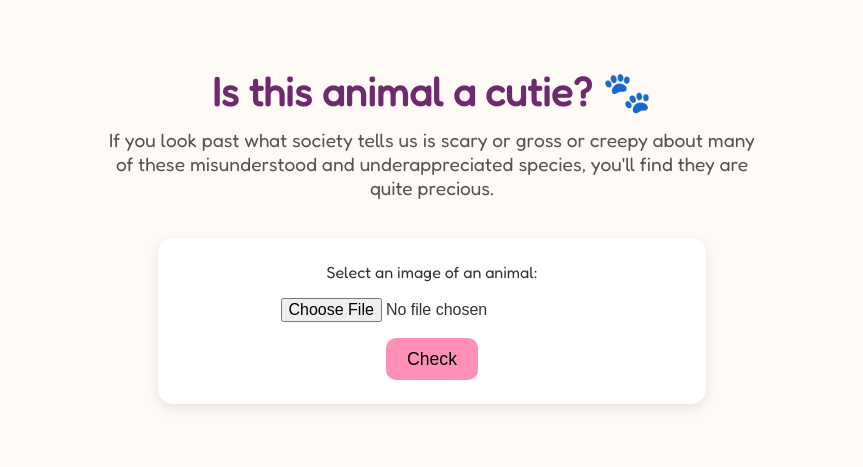
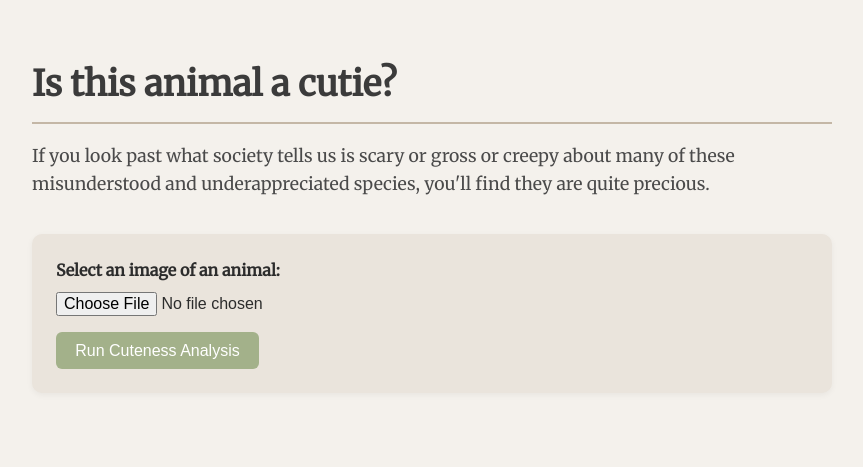
Before and after one commit to LaurenLiebhaber/cute-animal-checker, a Flask app: page / in a window 1280 px wide. Shown: the top 467 px of the page, without its empty margins (208-1071 px from the left). Run offline with Flask 3, Linux system fonts and the light colour scheme.

Commit message:
Apply academic-style UI with earthy pastel colors

```diff
--- a/templates/index.html
+++ b/templates/index.html
@@ -3,82 +3,95 @@
   <head>
     <meta charset="utf-8">
     <title>Is this animal a cutie?</title>
-    <link href="https://fonts.googleapis.com/css2?family=Fredoka&display=swap" rel="stylesheet">
+    <link href="https://fonts.googleapis.com/css2?family=Merriweather&display=swap" rel="stylesheet">
     <style>
       body {
-        font-family: 'Fredoka', sans-serif;
-        text-align: center;
-        background-color: #fffaf6;
+        font-family: 'Merriweather', serif;
+        background-color: #f4f1ec;
+        color: #2c2c2c;
         padding: 2em;
-        color: #333;
+        line-height: 1.6;
+        max-width: 800px;
+        margin: 0 auto;
       }
 
       h1 {
-        font-size: 2.5em;
-        margin-bottom: 0.3em;
-        color: #6d2b6d;
+        font-size: 2.2em;
+        color: #3b3b3b;
+        margin-bottom: 0.4em;
+        border-bottom: 2px solid #c4b7a6;
+        padding-bottom: 0.3em;
       }
 
       p.subheader {
-        font-size: 1.2em;
-        max-width: 650px;
-        margin: 0 auto 2em;
-        color: #555;
+        font-size: 1.1em;
+        color: #4a4a4a;
+        margin-bottom: 2em;
       }
 
       form {
-        margin: 2em auto;
+        background-color: #eae4dc;
         padding: 1.5em;
-        background-color: #ffffff;
-        border-radius: 15px;
-        box-shadow: 0 4px 12px rgba(0,0,0,0.1);
-        max-width: 500px;
+        border-radius: 10px;
+        box-shadow: 0 2px 6px rgba(0, 0, 0, 0.05);
+        margin-bottom: 2em;
+      }
+
+      label {
+        font-weight: bold;
+        display: block;
+        margin-bottom: 0.5em;
       }
 
       input[type="file"] {
-        margin: 1em 0;
         font-size: 1em;
+        margin-bottom: 1em;
       }
 
       button {
-        background-color: #ff90b3;
+        background-color: #a3b18a;
+        color: #fff;
         border: none;
         padding: 0.6em 1.2em;
-        font-size: 1.1em;
-        border-radius: 10px;
+        font-size: 1em;
+        border-radius: 6px;
         cursor: pointer;
         transition: background-color 0.3s ease;
       }
 
       button:hover {
-        background-color: #ff75a0;
+        background-color: #8a9e7c;
       }
 
       .result {
-        margin-top: 2em;
-        font-size: 1.4em;
-        color: #6d2b6d;
+        background-color: #dde5b6;
+        padding: 1em;
+        border-left: 4px solid #a98467;
+        font-size: 1.1em;
+        margin-top: 1em;
       }
 
       .preview {
+        display: block;
         margin-top: 1em;
         max-width: 300px;
-        border-radius: 10px;
-        box-shadow: 0 2px 8px rgba(0,0,0,0.1);
+        border-radius: 6px;
+        box-shadow: 0 1px 5px rgba(0, 0, 0, 0.1);
       }
     </style>
   </head>
   <body>
-    <h1>Is this animal a cutie? 🐾</h1>
+    <h1>Is this animal a cutie?</h1>
 
     <p class="subheader">
       If you look past what society tells us is scary or gross or creepy about many of these misunderstood and underappreciated species, you'll find they are quite precious.
     </p>
 
     <form method="post" enctype="multipart/form-data">
-      <label for="image">Select an image of an animal:</label><br>
-      <input type="file" name="image" accept="image/*" required><br>
-      <button type="submit">Check</button>
+      <label for="image">Select an image of an animal:</label>
+      <input type="file" name="image" accept="image/*" required>
+      <br>
+      <button type="submit">Run Cuteness Analysis</button>
     </form>
 
     {% if result %}
```
